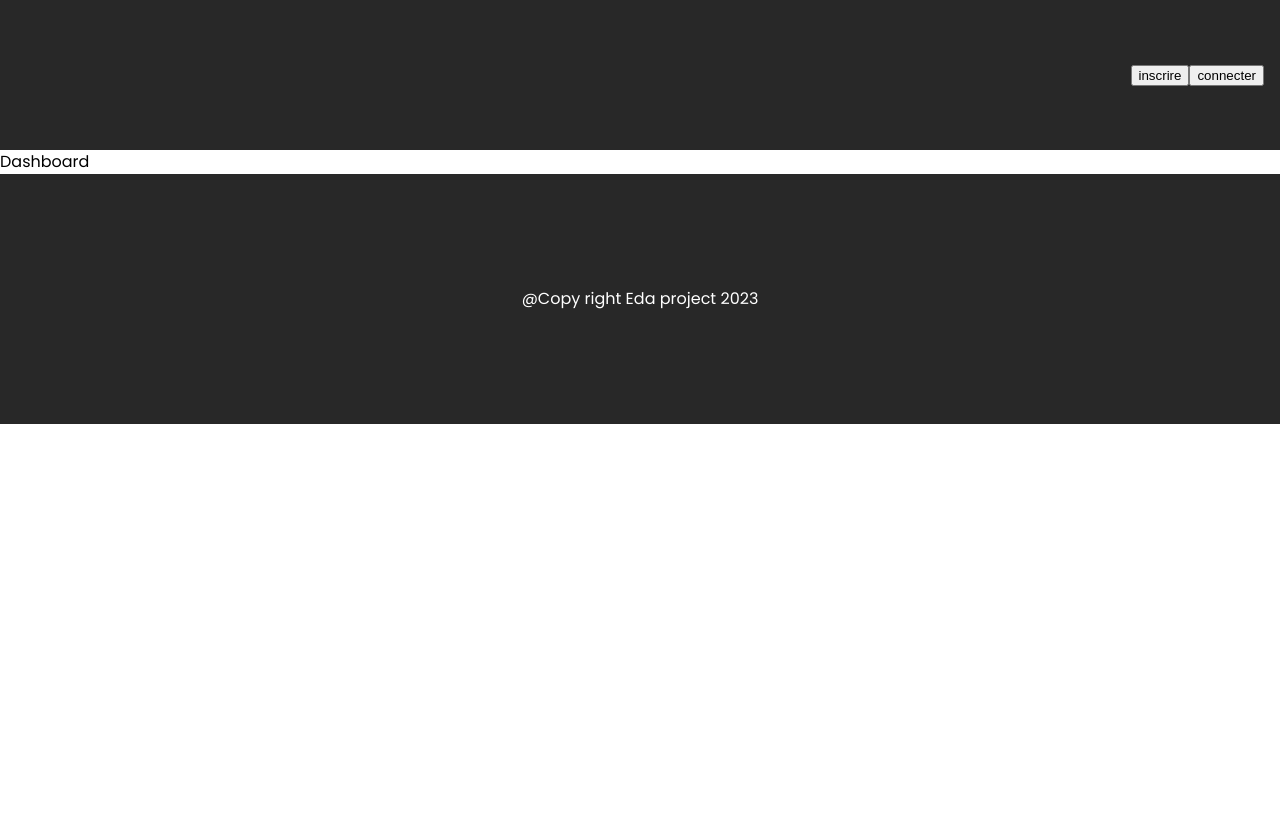
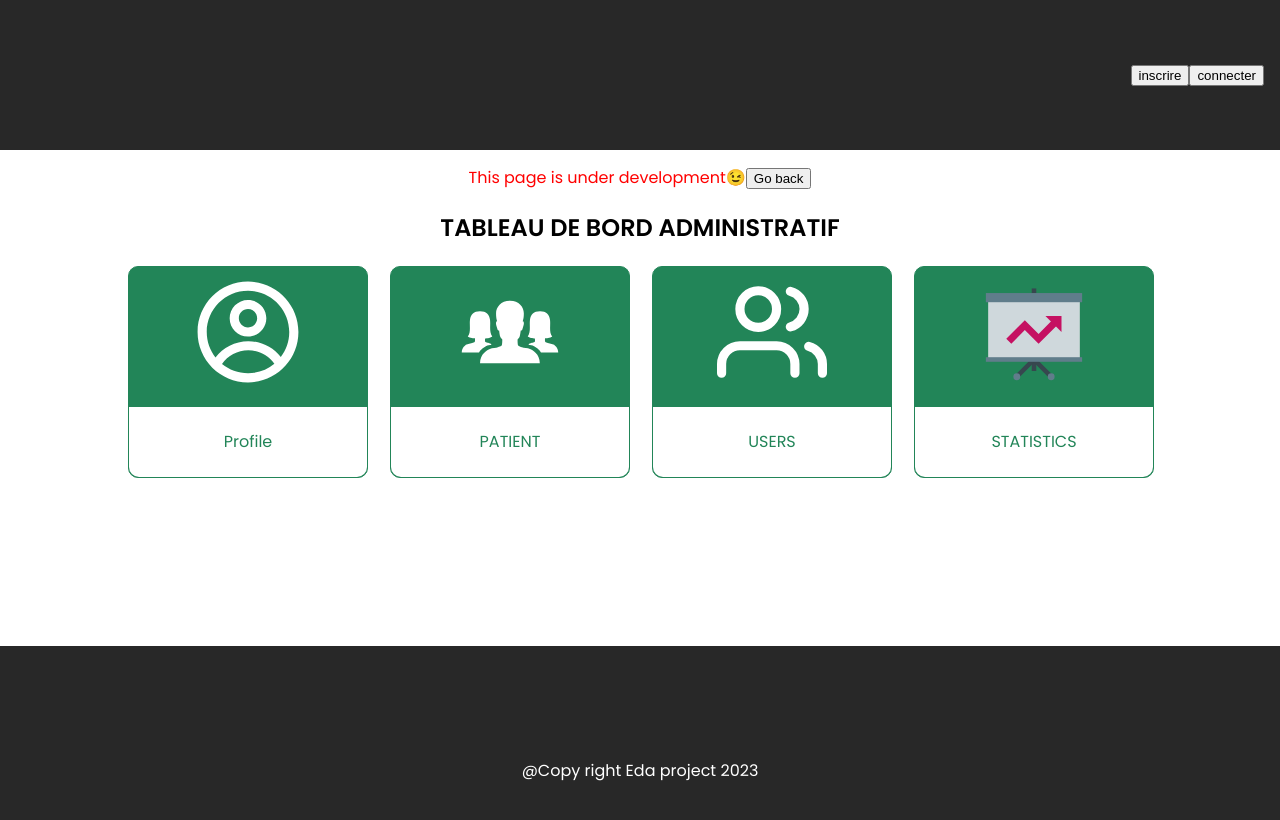
Before and after one commit to Richard-Chimama/eda, a React (Vite) app: page /admin in a window 1280 px wide. Shown: the top 820 px of the page. Built offline with nearby package versions, Linux system fonts and the light colour scheme.

Commit message:
updated admin

```diff
--- a/src/API/Queries.ts
+++ b/src/API/Queries.ts
@@ -5,6 +5,27 @@ const checkHospital:any = gql`
      checkHospital(name:$name)
     }
 `
+
+const findHospitalById: any = gql`
+  query Hospital($hospitalId: ID!) {
+    hospital(id: $hospitalId) {
+      name
+      createdAt
+      city
+      category
+      address
+      id
+      updatedAt
+      user {
+        id
+        email
+        cnop
+        role
+        username
+      }
+    }
+  }
+`;
 
 const findSingleUser:any = gql`
     query User($email:String!){
@@ -26,7 +47,52 @@ const findSingleUser:any = gql`
     }
 `
 
+const findAllUsers: any = gql`
+  query Query {
+    users {
+      id
+      email
+      username
+      role
+      cnop
+      hospital {
+        id
+        name
+        createdAt
+        city
+        address
+        updatedAt
+      }
+      avatar
+    }
+  }
+`;
+
+const findAllHospitals: any = gql`
+  query Hospitals {
+    hospitals {
+      id
+      name
+      updatedAt
+      createdAt
+      city
+      address
+      user {
+        id
+        email
+        role
+        username
+        cnop
+        avatar
+      }
+    }
+  }
+`;
+
 export default {
     checkHospital,
-    findSingleUser
+    findSingleUser,
+    findHospitalById,
+    findAllUsers,
+    findAllHospitals
 }
--- a/src/Components/Header/Header.tsx
+++ b/src/Components/Header/Header.tsx
@@ -1,13 +1,25 @@
 import React from 'react'
 import * as S from "./styled"
+import api from '../../API'
+import { useQuery } from '@apollo/client'
 
 const Header = () => {
+  const hospitalID = localStorage.getItem("hospitalID")
+  const {loading, error, data } = useQuery(api.Queries.findHospitalById,{
+    variables: {hospitalId: hospitalID}
+  })
+  if(error) console.log(error)
   return (
+    <>
+    { data &&
     <S.container>
-        <div className="title">CLINIQUE LA CANDEUR</div>
-        <div className='address'>Avenue des Tropiques N°836/A Kinshasa - Limite</div>
-    </S.container>
-  )
+    <div className="title">{data.hospital.name.toUpperCase()}</div>
+    <div className='address'>Avenue: {data.hospital.address}, Commun: {data.hospital.city}</div>
+  </S.container>
+}
+  </>
+)
+
 }
 
 export default Header
--- a/src/Components/Nav/Nav.tsx
+++ b/src/Components/Nav/Nav.tsx
@@ -1,6 +1,6 @@
 import React, { useEffect, useState, useContext} from 'react'
 import styled from "styled-components"
-import { Link, useNavigate } from 'react-router-dom'
+import { Link, redirect, useNavigate } from 'react-router-dom'
 import { gql, useApolloClient } from "@apollo/client"
 import { MyContext } from '../../main'
 
@@ -41,8 +41,10 @@ const Nav = () => {
     setButtonClicked(!buttonClicked)
   }
 
-const handleLogout = ()=>{
+const handleLogout = (e:any)=>{
+  e.preventDefault()
   localStorage.removeItem("token")
+  localStorage.removeItem("hospitalID")
   client.writeQuery({
     query: gql`
     query isLoginStatus{
@@ -51,7 +53,7 @@ const handleLogout = ()=>{
     `,
     data: data
   })
-  navigate("/")
+  navigate("/", {state: redirect})
 }
 
   return (
--- a/src/Pages/Admin/Dashboard/Dashboard.tsx
+++ b/src/Pages/Admin/Dashboard/Dashboard.tsx
@@ -1,8 +1,84 @@
-import React from 'react'
+import React, { useState } from 'react'
+import { Link, useNavigate } from 'react-router-dom'
+import { motion } from 'framer-motion'
+import { FiUsers } from "react-icons/fi"
+import { CgProfile } from "react-icons/cg"
+import { IoIosPeople } from "react-icons/io"
+import { FcStatistics } from "react-icons/fc"
+import * as S from './styled'
+
 
 const Dashboard = () => {
+    const Size = 480
+    const [screenWidth, setScrrenWidth] = useState(0);
+    const navigate = useNavigate();
+
+    const handleScreenResize = () => {
+        const GET_WINDOW_WIDTH = window.screen.width;
+        setScrrenWidth(GET_WINDOW_WIDTH);
+      };
+
+      window.onresize = handleScreenResize;
+
   return (
-    <div>Dashboard</div>
+    <div style={{height:"60vh"}}>
+        <p style={{color:"red", textAlign:"center"}}>
+            This page is under development😉
+            <Link to='..'>
+            <button>Go back</button>
+            </Link>
+
+        </p>
+
+        <h1 style={{textAlign:"center"}}>TABLEAU DE BORD ADMINISTRATIF</h1>
+
+        <S.MenuComponent className="menu">
+        <motion.div
+            whileHover={{ scale: 1.1}}
+        >
+        <S.Menu className="menu-button" onClick={() => navigate("/admin/profile")}>
+            <CgProfile className="icon-menu" color={"white"} size={110} />
+          <div className="label-menu" >
+            Profile
+          </div>
+        </S.Menu>
+        </motion.div>
+        <motion.div
+            whileHover={{ scale: 1.1}}
+        >
+        <S.Menu className="menu-button" onClick={() => navigate("/admin/patient")} >
+            <IoIosPeople className="icon-menu" color={"white"} size={110} />
+          <div className="label-menu" >
+            PATIENT
+          </div>
+        </S.Menu>
+        </motion.div>
+        <motion.div
+            whileHover={{ scale: 1.1}}
+        >
+        <S.Menu className="menu-button" onClick={() => navigate("/admin/users")}>
+            <FiUsers className="icon-menu" color={"white"} size={110} />
+          <div className="label-menu" >
+            USERS
+          </div>
+        </S.Menu>
+        </motion.div>
+        <motion.div
+            whileHover={{ scale: 1.1}}
+        >
+        <S.Menu className="menu-button" onClick={() => navigate("/admin/users")}>
+            <FcStatistics className="icon-menu" color={"white"} size={110} />
+          <div className="label-menu" >
+            STATISTICS
+          </div>
+        </S.Menu>
+        </motion.div>
+      </S.MenuComponent>
+
+
+
+
+    </div>
   )
 }
 
--- /dev/null
+++ b/src/Pages/Admin/Dashboard/styled.tsx
@@ -0,0 +1,73 @@
+import styled from "styled-components";
+
+export const Menu = styled.div`
+  position: relative;
+  display: flex;
+  flex-direction: column;
+  align-items: center;
+  height: 200px;
+  background-color: #228558;
+  border-radius: 10px;
+  width: 100%;
+  min-width: 135px;
+  border: 1px solid #228558;
+  padding-top: 10px;
+  cursor: pointer;
+
+  & > .label-menu {
+    position: absolute;
+    background-color: #fff;
+    color: #228558;
+    font-size: 16px;
+    border: none;
+    height: 70px;
+    width: 100%;
+    bottom: 0px;
+    border-bottom-left-radius: 10px;
+    border-bottom-right-radius: 10px;
+    text-align: center;
+    display: flex;
+    justify-content: center;
+    align-items: center;
+
+    @media screen and (max-width: 480px) {
+      position: unset;
+      background-color: #228558;
+      color: #fff;
+      height: 100%;
+      bottom: none;
+      border-radius: 10px;
+    }
+
+    & > .icon-menu{
+        display: none;
+        color: red;
+
+        @media screen and (max-width: 480px) {
+        }
+    }
+  }
+`;
+
+export const MenuComponent = styled.div`
+  display: flex;
+  align-items: center;
+  gap: 1.5rem;
+  width: 80%;
+  margin-right: 10%;
+  margin-left: 10%;
+
+  & > div{
+    width: 100%;
+  }
+
+  @media screen and (max-width: 480px) {
+    min-width: none;
+    & > div{
+    height: 40px;
+
+    &> div{
+        height: 40px;
+  }
+  }
+`;
--- /dev/null
+++ b/src/Pages/Admin/Users/Users.tsx
@@ -0,0 +1,89 @@
+import React from 'react'
+import * as S from "./styled"
+import api from "../../../API"
+import { useQuery } from '@apollo/client'
+import { Link } from 'react-router-dom'
+
+const Users = () => {
+    let result:any
+    const { loading, error, data } = useQuery(api.Queries.findAllUsers);
+    const id = localStorage.getItem("hospitalID")
+
+    if(data){
+         result = data.users.filter((user:any) => {
+            if(user.hospital.length > 0){
+                return user.hospital.some(hospital => hospital.id === id)
+            }
+        } )
+    }
+
+
+
+    if(loading){
+        return <div style={{textAlign: 'center', height:"100vh"}}>Loading...</div>
+    }
+
+    if(error){
+        return <div style={{textAlign: 'center',height:"100vh"}}>Error{error.message}</div>
+    }
+
+  return (
+    <S.Container>
+        <p style={{color: "red", textAlign: "center"}}>This page is under development 😉
+        <Link to={".."} style={{textAlign: "center"}}>
+            <button>Go back</button>
+        </Link>
+        </p>
+            <>
+            <S.Title>Utilisateurs enristrés dans cet hôpital</S.Title>
+            <S.AddUserSection>
+                <p>Ajouter un utilisateur</p>
+                <Link to={"/enregistrer/signup/"+id}>
+                    <button>Ajouter</button>
+                </Link>
+            </S.AddUserSection>
+            <S.Table>
+                <thead>
+                    <S.TR>
+                        <S.TH></S.TH>
+                        <S.TH>Nom</S.TH>
+                        <S.TH>E-mail</S.TH>
+                        <S.TH>Rôle</S.TH>
+                        <S.TH>Action</S.TH>
+                    </S.TR>
+                </thead>
+                <tbody>
+                {result ?
+                    result.map((user:any) =>{
+                        return <S.TR key={user.id}>
+                            <S.TD>
+                            <img src={user.avatar} alt={user.username} />
+                            </S.TD>
+                            <S.TD>
+                            <span>{user.username}</span>
+                            </S.TD>
+                            <S.TD>
+                            <span>{user.email}</span>
+                            </S.TD>
+                            <S.TD>
+                            <span>{user.role}</span>
+                            </S.TD>
+                            <S.TD>
+                                <button>réviser</button>
+                                <button>supprimer</button>
+                            </S.TD>
+                        </S.TR>
+                    }):
+                    <S.TR>
+                        <S.TD>No user found!</S.TD>
+                    </S.TR>
+                }
+
+                </tbody>
+            </S.Table>
+            </>
+    </S.Container>
+  )
+}
+
+export default Users
--- /dev/null
+++ b/src/Pages/Admin/Users/styled.ts
@@ -0,0 +1,42 @@
+import styled from 'styled-components'
+
+export const Container = styled.div`
+    min-height:100vh;
+`
+export const Table = styled.table`
+    border-collapse:collapse;
+    width: 95%;
+    margin: 0 auto;
+`
+export const TH = styled.th`
+    border-bottom: 1px solid grey;
+    height: 40px;
+`
+
+export const TD = styled.td`
+    text-align: center;
+    padding-inline: 10px;
+    height: 40px;
+
+    & > img{
+        border-radius: 50%;
+        width: 30px;
+        height: 30px;
+    }
+`
+
+export const TR = styled.tr`
+
+`
+export const Title = styled.p`
+    font-size: 18px;
+    font-weight: 600;
+`
+
+export const AddUserSection = styled.div`
+    display: flex;
+    justify-content: space-between;
+    align-items: center;
+    width: 90%;
+    margin: 0 auto;
+`
```
Also changed, not shown: src/Pages/Signin/Signin.tsx (+8 -2 lines), src/Pages/Singup/Signup.tsx (+12 -3 lines), src/main.tsx (+6 -1 lines).
